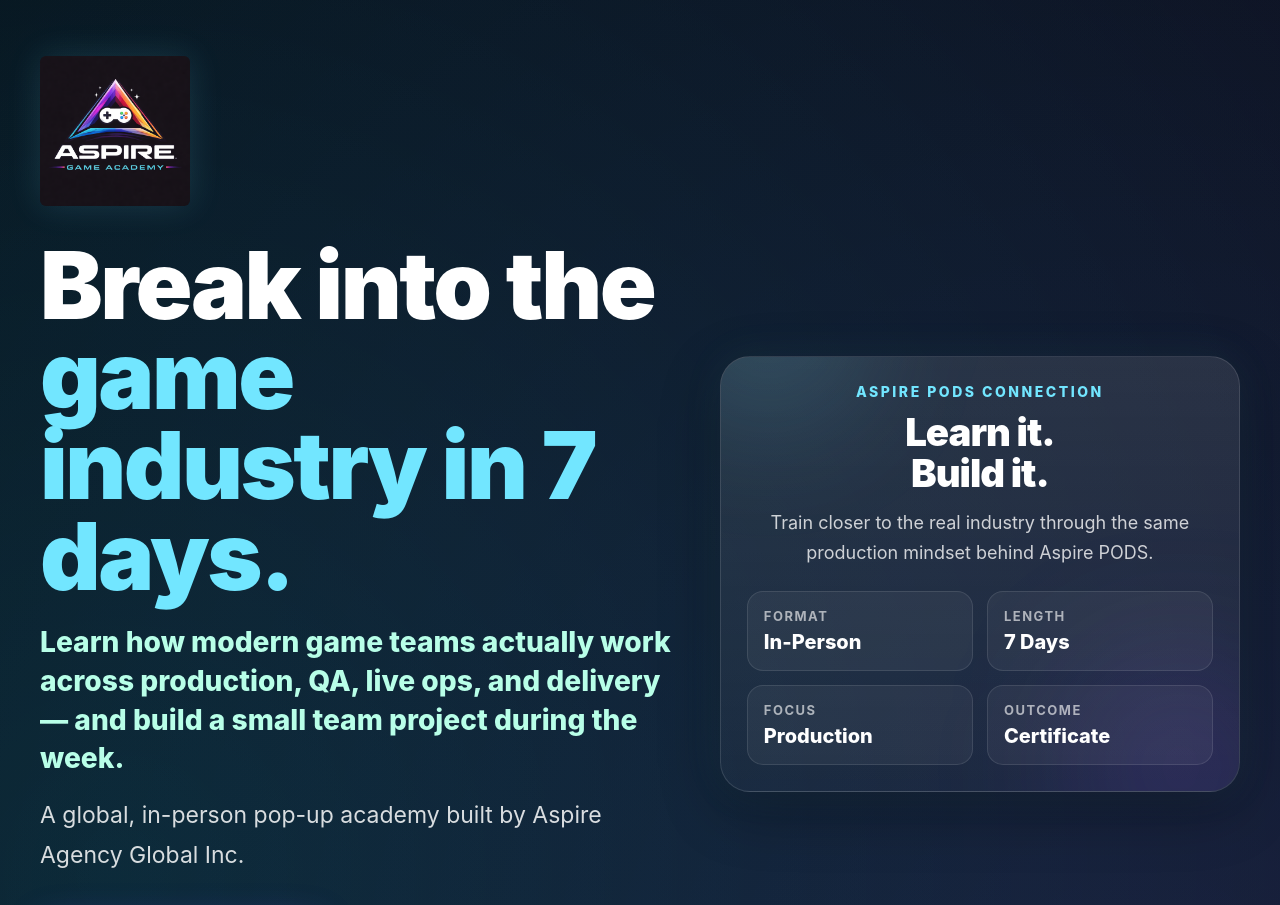
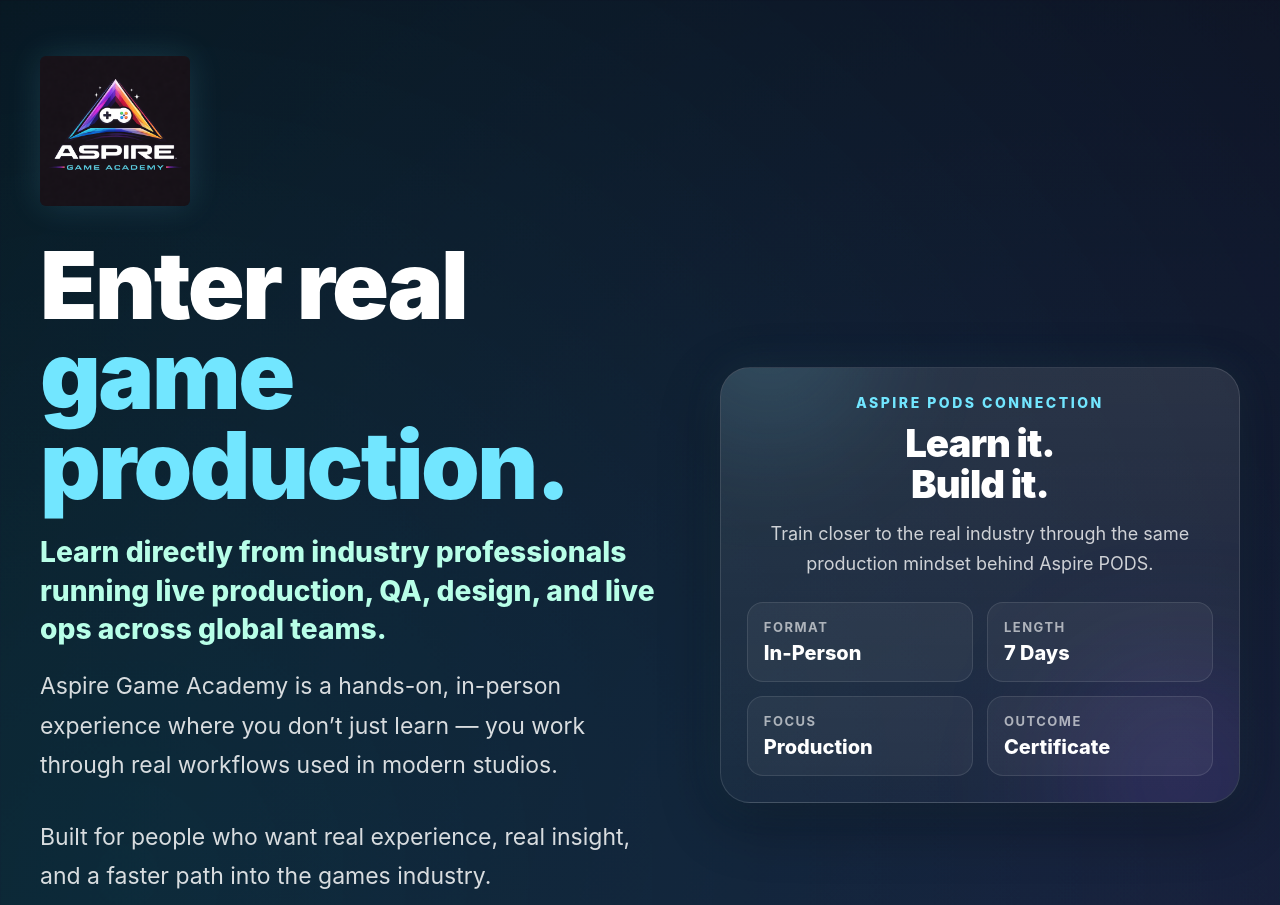
Before and after one commit to jessgoodvibesonly/aspire-game-academy, a Next.js app: page / in a window 1280 px wide. Shown: the top 905 px of the page. Built offline with nearby package versions, Linux system fonts and the light colour scheme.

Commit message:
Update hero copy for real game production messaging

```diff
--- a/app/page.tsx
+++ b/app/page.tsx
@@ -366,9 +366,9 @@ export default function Home() {
                 maxWidth: "980px",
               }}
             >
-              Break into the
+              Enter real
               <br />
-              <span style={{ color: colors.cyan }}>game industry in 7 days.</span>
+              <span style={{ color: colors.cyan }}>game production.</span>
             </h1>
 
             <p
@@ -381,7 +381,7 @@ export default function Home() {
                 maxWidth: "920px",
               }}
             >
-              Learn how modern game teams actually work across production, QA, live ops, and delivery — and build a small team project during the week.
+              Learn directly from industry professionals running live production, QA, design, and live ops across global teams.
             </p>
 
             <p
@@ -393,7 +393,19 @@ export default function Home() {
                 maxWidth: "920px",
               }}
             >
-              A global, in-person pop-up academy built by Aspire Agency Global Inc.
+              Aspire Game Academy is a hands-on, in-person experience where you don’t just learn — you work through real workflows used in modern studios.
+            </p>
+
+            <p
+              style={{
+                fontSize: "clamp(18px, 1.9vw, 23px)",
+                lineHeight: 1.72,
+                color: "rgba(255,255,255,0.84)",
+                margin: "0 0 32px 0",
+                maxWidth: "920px",
+              }}
+            >
+              Built for people who want real experience, real insight, and a faster path into the games industry.
             </p>
 
             <div
```
